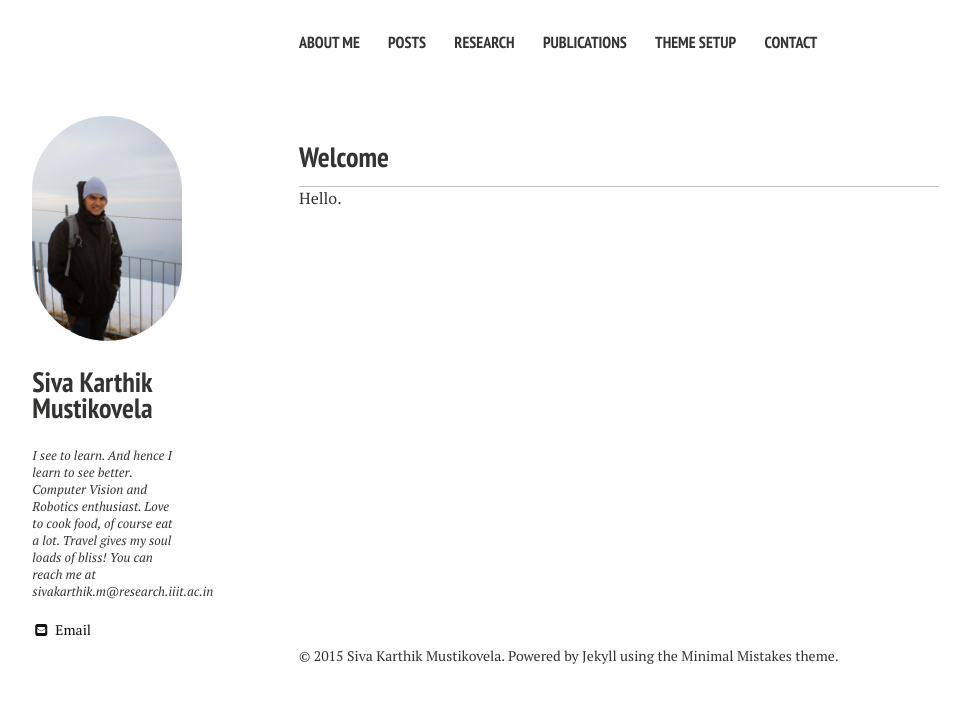
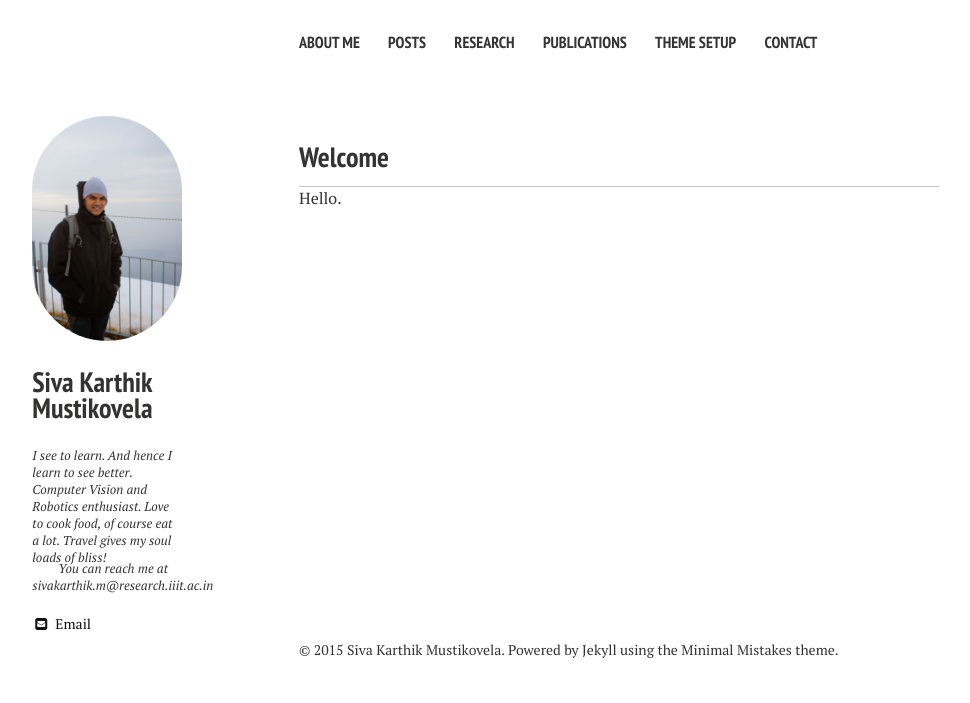
Before and after one commit to sivakm/sivakm.github.io, a Jekyll site: the page built from index.md, in a window 1280 px wide. Shown: the top 703 px of the page, without its empty margins (21-991 px from the left). Built offline with Jekyll 4.4.1, drawn with Linux system fonts in a browser that asks for light colours; nearby versions of some CDN libraries; part of the change alters nothing that is shown.

Commit message:
16feb2010

```diff
--- a/_config.yml
+++ b/_config.yml
@@ -28,8 +28,9 @@ kramdown:
 owner:
   name: Siva Karthik Mustikovela
   avatar: IMG_4922.JPG
-  bio: "I see to learn. And hence I learn to see better. Computer Vision and Robotics enthusiast. Love to cook food, of course eat a lot. Travel gives my soul loads of bliss! You can reach me at sivakarthik.m@research.iiit.ac.in"
+  bio: "I see to learn. And hence I learn to see better. Computer Vision and Robotics enthusiast. Love to cook food, of course eat a lot. Travel gives my soul loads of bliss!"
   email: sivakarthik.m@research.iiit.ac.in, karthik.kovalam@gmail.com
+  emailid: You can reach me at sivakarthik.m@research.iiit.ac.in
   disqus-shortname: Siva
   twitter: #username
   facebook: #username
--- a/_includes/_author-bio.html
+++ b/_includes/_author-bio.html
@@ -11,7 +11,9 @@
 {% endif %}
 
   <h2 itemprop="name">{{ author.name }}</h2>
+
   <p>{{ author.bio }}</p>
+  <p>{{author.emailid}}</p>
   {% if author.email %}<a href="mailto:{{ author.email }}" class="author-social" target="_blank"><i class="fa fa-fw fa-envelope-square"></i>Email</a>{% endif %}
   {% if author.twitter %}<a href="http://twitter.com/{{ author.twitter }}" class="author-social" target="_blank"><i class="fa fa-fw fa-twitter-square"></i> Twitter</a>{% endif %}
   {% if author.facebook %}<a href="http://facebook.com/{{ author.facebook }}" class="author-social" target="_blank"><i class="fa fa-fw fa-facebook-square"></i> Facebook</a>{% endif %}
```
